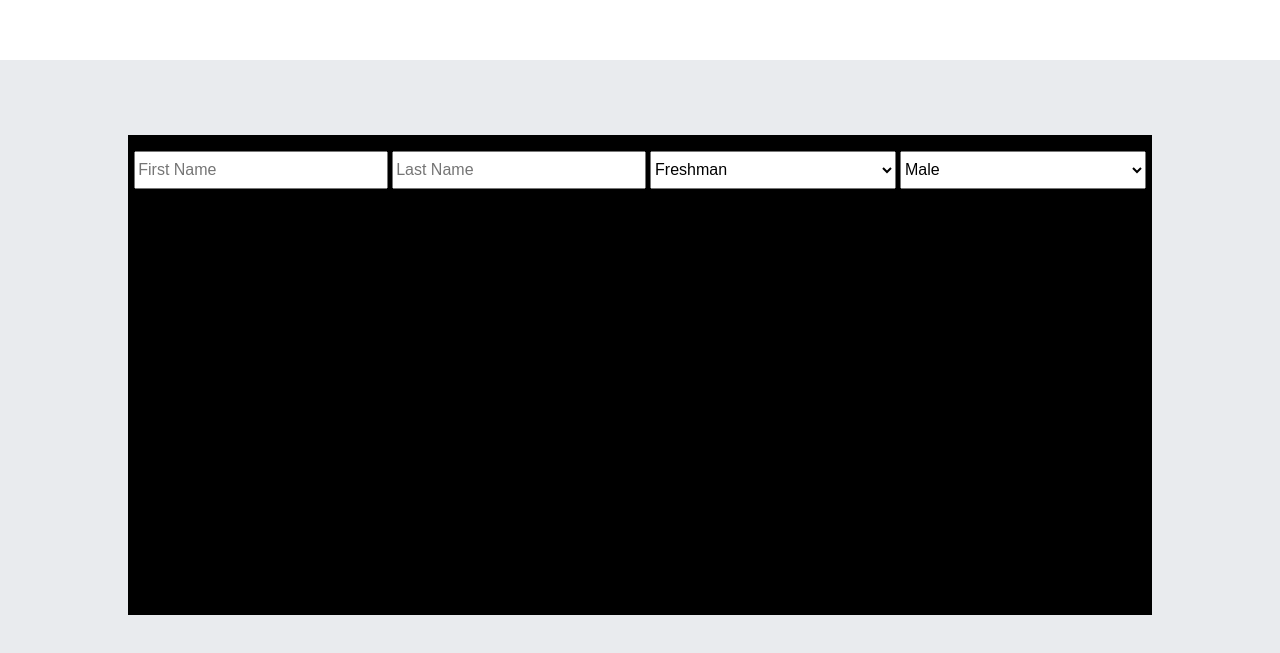
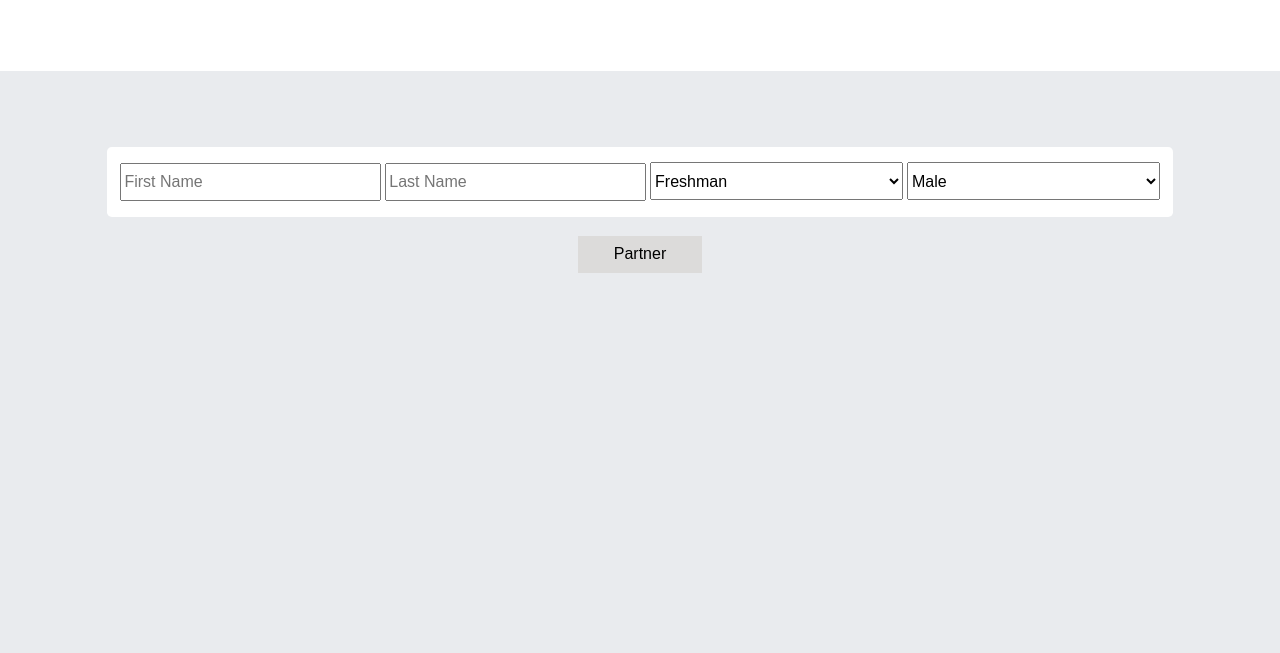
Before and after one commit to danielschung/CFCPP-prototype, a plain HTML site: page index.html in a window 1280 px wide. Shown: the part 735-1388 px from the top of the page. Drawn offline with nearby package versions, Linux system fonts and the light colour scheme.

Commit message:
updated design

```diff
--- a/css/header.css
+++ b/css/header.css
@@ -2,6 +2,7 @@ body {
 	margin:0 auto;
 	padding:0 auto;
 	font-family:"Open Sans", sans-serif;
+	height:auto;
 }
 
 a {
@@ -29,6 +30,8 @@ h1	{
 	width:10em;
 	margin:1em auto 0em auto;
 	font-size:2.7em;
+	position:relative;
+	top:-1em;
 
 }
 
@@ -58,3 +61,10 @@ h1	{
 	color:white;
 
 }
+
+.link {
+	margin:0 auto;
+	height:2.3em;
+	width:7.7em;
+	border:none;
+}
--- a/css/main.css
+++ b/css/main.css
@@ -4,13 +4,20 @@ main {
 }
 
 .main-container {
-	background-color:black;
-	height:30em;
-	width:80%;
+	height:auto;
+	width:85%;
 	margin:0 auto;
 	position:relative;
 	top:4.7em;
 	text-align:center;
+}
+
+.form-container {
+	background-color:#FFFFFF;
+	margin:0.7em;
+	border-radius:0.3em;
+	padding:0 0.4em 0 0.4em;
+	height:auto;
 }
 
 .member-input {
@@ -28,3 +35,23 @@ main {
 	top:50%;
 	font-size:1em;
 }
+
+.partner {
+	display:block;
+	margin:1.2em auto;
+	height:2.3em;
+	width:7.7em;
+	font-size:1em;
+	border:none;
+	background-color: #DCDBDA;
+	-o-transition: all .3s ease-in-out;
+    -ms-transition: all .3s ease-in-out;
+    -moz-transition: all .3s ease-in-out;
+    -webkit-transition: all .3s ease-in-out;
+}
+
+.partner:hover {
+	background-color:#282828;
+	color:white;
+
+}
--- a/index.html
+++ b/index.html
@@ -13,7 +13,7 @@
 		<div class="header-container">
 			<h1>How many members do you have?</h1>
 			<input class="number-of-members" type="number" name="members" value="0">
-			<a href="#started" data-scroll class="start"><button class="start">Start</button></a>
+			<a href="#started" data-scroll class="link"><button class="start">Start</button></a>
 		</div>
 	</header>
 
@@ -39,7 +39,10 @@
 
 			</form>
 
+			<button class="partner">Partner</button>
+
 		</div>
+
 
 	</main>
 
--- a/js/main.js
+++ b/js/main.js
@@ -1,4 +1,10 @@
 $(document).ready(function() {
+
+	$("header").hide();
+	$("main").hide();
+	$("header").fadeIn(1500);
+	$("h1").animate({top:"0em"},1100, "swing");
+	$("main").show();
 
 	$(".start").click(function() {
 		var memberInputValue = getMemberInputValue();
```
